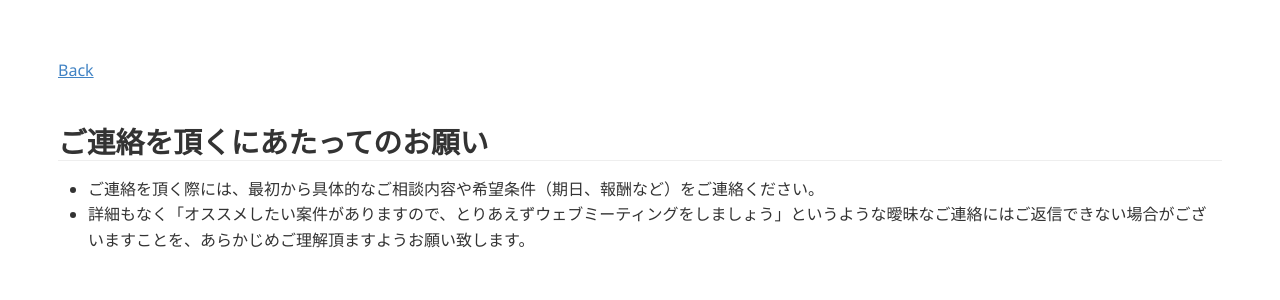
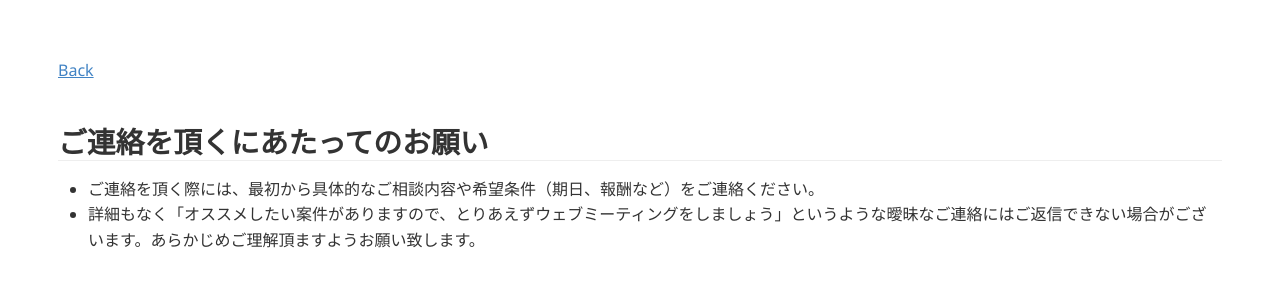
Before and after one commit to tnitoh/tnitoh.github.io, a Jekyll site: the page built from contact_note.md, in a window 1280 px wide. Shown: the top 300 px of the page. Built offline with Jekyll 4.4.1, drawn with Linux system fonts in a browser that asks for light colours; Markdown is read by kramdown in place of the engine named in the settings.

Commit message:
Update contact_note.md

```diff
--- a/contact_note.md
+++ b/contact_note.md
@@ -8,7 +8,7 @@ title: Website of Toshihide Itoh
 ## ご連絡を頂くにあたってのお願い
 
 - ご連絡を頂く際には、最初から具体的なご相談内容や希望条件（期日、報酬など）をご連絡ください。
-- 詳細もなく「オススメしたい案件がありますので、とりあえずウェブミーティングをしましょう」というような曖昧なご連絡にはご返信できない場合がございますことを、あらかじめご理解頂ますようお願い致します。
+- 詳細もなく「オススメしたい案件がありますので、とりあえずウェブミーティングをしましょう」というような曖昧なご連絡にはご返信できない場合がございます。あらかじめご理解頂ますようお願い致します。
 
 <!--
 When contacting me, please include specific conditions (content, presentation format, deadline, compensation, etc.) from the first place. I would not respond to contacts that say, "We have an opportunity that we would like to recommend, so let's have a web meeting." I appreciate your understanding in advance.
```
